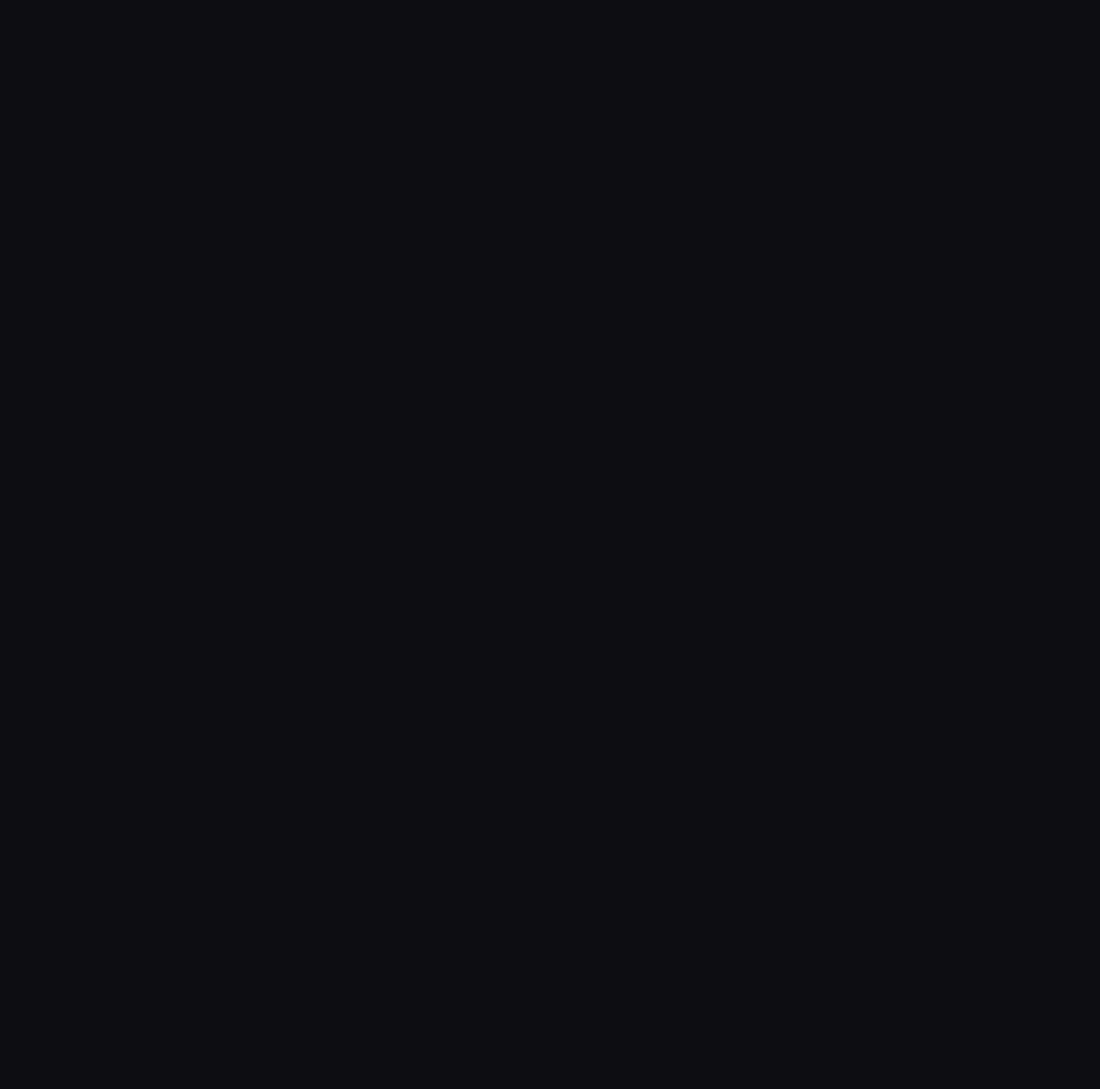
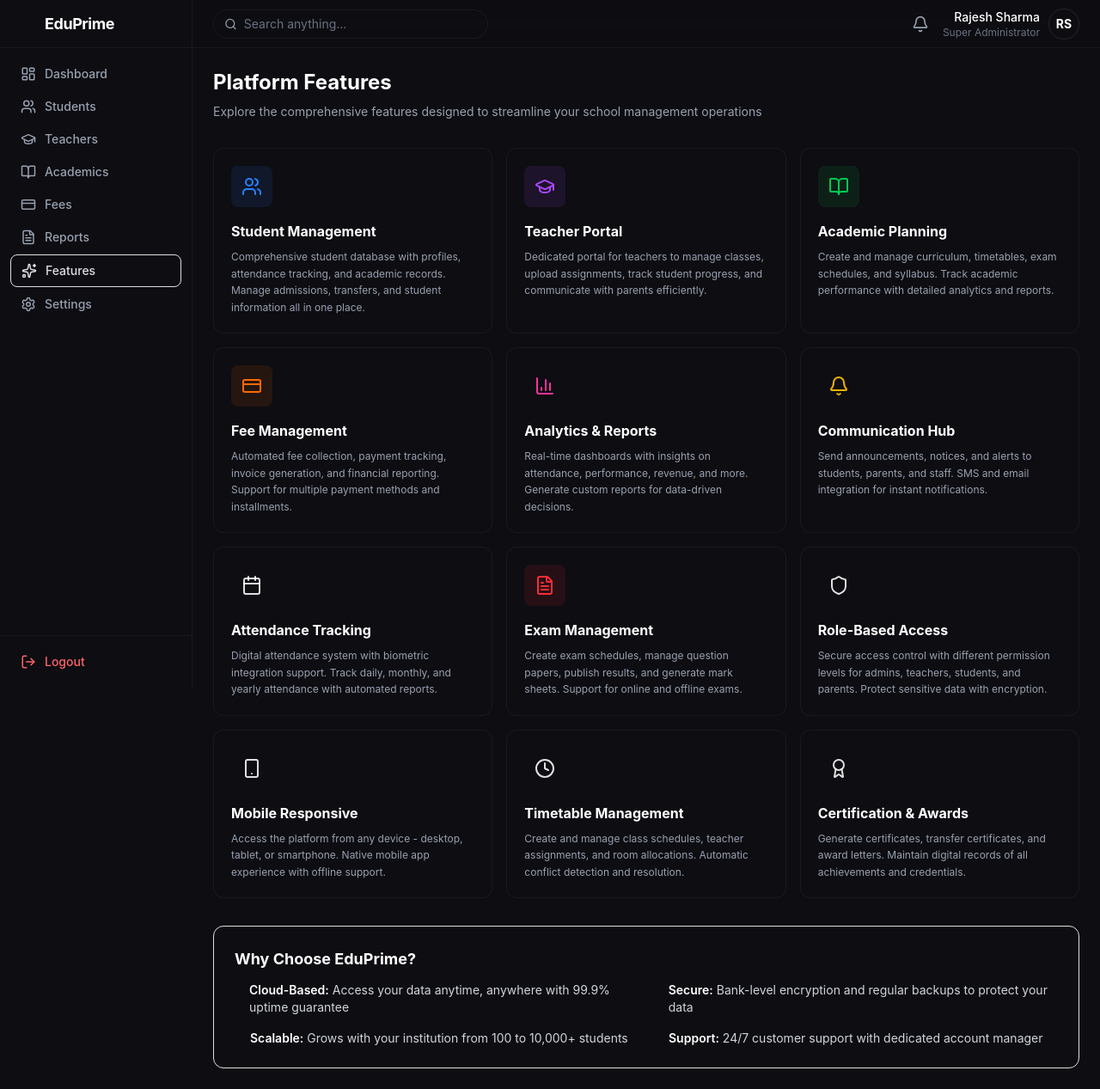
Before and after one commit to Naseer-047/School-website, a React app in the folder frontend/: page /admin/features in a window 1280 px wide. Before the commit this address had no page. Shown: the whole page at 86% size. Before the commit the page ends 800 px from the top, so only its background shows below. Built offline with nearby package versions, Linux system fonts and the light colour scheme; the HTML template or start-up script is replaced by a standard one.

Commit message:
Add initial application routing, admin dashboard layout with sidebar, and a new features page.

```diff
--- a/frontend/src/App.jsx
+++ b/frontend/src/App.jsx
@@ -10,6 +10,7 @@ import Academics from './pages/admin/Academics';
 import AdminFees from './pages/admin/Fees';
 import Reports from './pages/admin/Reports';
 import Settings from './pages/admin/Settings';
+import Features from './pages/admin/Features';
 import Login from './pages/Login';
 import StudentLayout from './components/student/StudentLayout';
 import StudentDashboard from './pages/student/StudentDashboard';
@@ -37,6 +38,7 @@ function App() {
               <Route path="academics" element={<Academics />} />
               <Route path="fees" element={<AdminFees />} />
               <Route path="reports" element={<Reports />} />
+              <Route path="features" element={<Features />} />
               <Route path="settings" element={<Settings />} />
           </Route>
 
--- a/frontend/src/components/dashboard/DashboardLayout.jsx
+++ b/frontend/src/components/dashboard/DashboardLayout.jsx
@@ -8,10 +8,10 @@ const DashboardLayout = () => {
         <div className="min-h-screen bg-background text-foreground flex">
             <Sidebar />
 
-            <main className="flex-1 ml-64 flex flex-col">
+            <main className="flex-1 ml-56 flex flex-col">
                 {/* Header */}
-                <header className="h-16 border-b border-white/5 bg-background/80 backdrop-blur-md sticky top-0 z-30 flex items-center justify-between px-8">
-                    <div className="flex items-center bg-surface border border-white/5 rounded-full px-4 py-2 w-96">
+                <header className="h-14 border-b border-white/5 bg-background/80 backdrop-blur-md sticky top-0 z-30 flex items-center justify-between px-6">
+                    <div className="flex items-center bg-surface border border-white/5 rounded-full px-3 py-1.5 w-80">
                         <Search className="w-4 h-4 text-gray-400 mr-2" />
                         <input
                             type="text"
@@ -20,17 +20,17 @@ const DashboardLayout = () => {
                         />
                     </div>
 
-                    <div className="flex items-center gap-6">
+                    <div className="flex items-center gap-4">
                         <div className="relative cursor-pointer">
                             <Bell className="w-5 h-5 text-gray-400 hover:text-white transition-colors" />
                             <span className="absolute -top-1 -right-1 w-2 h-2 bg-primary rounded-full"></span>
                         </div>
-                        <div className="flex items-center gap-3">
+                        <div className="flex items-center gap-2.5">
                             <div className="text-right hidden md:block">
                                 <p className="text-sm font-medium text-white">Rajesh Sharma</p>
                                 <p className="text-xs text-gray-500">Super Administrator</p>
                             </div>
-                            <div className="w-10 h-10 rounded-full bg-gradient-to-r from-primary to-accent flex items-center justify-center text-white font-bold border border-white/10">
+                            <div className="w-9 h-9 rounded-full bg-gradient-to-r from-primary to-accent flex items-center justify-center text-white font-bold border border-white/10 text-sm">
                                 RS
                             </div>
                         </div>
@@ -38,7 +38,7 @@ const DashboardLayout = () => {
                 </header>
 
                 {/* Content Area */}
-                <div className="p-8 flex-1 overflow-x-hidden">
+                <div className="p-6 flex-1 overflow-x-hidden">
                     <Outlet />
                 </div>
             </main>
--- a/frontend/src/components/dashboard/Sidebar.jsx
+++ b/frontend/src/components/dashboard/Sidebar.jsx
@@ -1,6 +1,6 @@
 import React from 'react';
 import { NavLink, useNavigate } from 'react-router-dom';
-import { LayoutDashboard, Users, GraduationCap, FileText, Settings, LogOut, BookOpen, CreditCard } from 'lucide-react';
+import { LayoutDashboard, Users, GraduationCap, FileText, Settings, LogOut, BookOpen, CreditCard, Sparkles } from 'lucide-react';
 
 const Sidebar = () => {
     const navigate = useNavigate();
@@ -17,6 +17,7 @@ const Sidebar = () => {
         { icon: <BookOpen size={18} />, label: "Academics", path: "/admin/academics" },
         { icon: <CreditCard size={18} />, label: "Fees", path: "/admin/fees" },
         { icon: <FileText size={18} />, label: "Reports", path: "/admin/reports" },
+        { icon: <Sparkles size={18} />, label: "Features", path: "/admin/features" },
         { icon: <Settings size={18} />, label: "Settings", path: "/admin/settings" },
     ];
 
--- /dev/null
+++ b/frontend/src/pages/admin/Features.jsx
@@ -0,0 +1,154 @@
+import React from 'react';
+import {
+    Users,
+    GraduationCap,
+    BookOpen,
+    CreditCard,
+    BarChart3,
+    Bell,
+    Calendar,
+    FileText,
+    Shield,
+    Smartphone,
+    Clock,
+    Award
+} from 'lucide-react';
+
+const Features = () => {
+    const features = [
+        {
+            icon: <Users className="w-6 h-6" />,
+            title: "Student Management",
+            description: "Comprehensive student database with profiles, attendance tracking, and academic records. Manage admissions, transfers, and student information all in one place.",
+            color: "blue"
+        },
+        {
+            icon: <GraduationCap className="w-6 h-6" />,
+            title: "Teacher Portal",
+            description: "Dedicated portal for teachers to manage classes, upload assignments, track student progress, and communicate with parents efficiently.",
+            color: "purple"
+        },
+        {
+            icon: <BookOpen className="w-6 h-6" />,
+            title: "Academic Planning",
+            description: "Create and manage curriculum, timetables, exam schedules, and syllabus. Track academic performance with detailed analytics and reports.",
+            color: "green"
+        },
+        {
+            icon: <CreditCard className="w-6 h-6" />,
+            title: "Fee Management",
+            description: "Automated fee collection, payment tracking, invoice generation, and financial reporting. Support for multiple payment methods and installments.",
+            color: "orange"
+        },
+        {
+            icon: <BarChart3 className="w-6 h-6" />,
+            title: "Analytics & Reports",
+            description: "Real-time dashboards with insights on attendance, performance, revenue, and more. Generate custom reports for data-driven decisions.",
+            color: "pink"
+        },
+        {
+            icon: <Bell className="w-6 h-6" />,
+            title: "Communication Hub",
+            description: "Send announcements, notices, and alerts to students, parents, and staff. SMS and email integration for instant notifications.",
+            color: "yellow"
+        },
+        {
+            icon: <Calendar className="w-6 h-6" />,
+            title: "Attendance Tracking",
+            description: "Digital attendance system with biometric integration support. Track daily, monthly, and yearly attendance with automated reports.",
+            color: "indigo"
+        },
+        {
+            icon: <FileText className="w-6 h-6" />,
+            title: "Exam Management",
+            description: "Create exam schedules, manage question papers, publish results, and generate mark sheets. Support for online and offline exams.",
+            color: "red"
+        },
+        {
+            icon: <Shield className="w-6 h-6" />,
+            title: "Role-Based Access",
+            description: "Secure access control with different permission levels for admins, teachers, students, and parents. Protect sensitive data with encryption.",
+            color: "teal"
+        },
+        {
+            icon: <Smartphone className="w-6 h-6" />,
+            title: "Mobile Responsive",
+            description: "Access the platform from any device - desktop, tablet, or smartphone. Native mobile app experience with offline support.",
+            color: "cyan"
+        },
+        {
+            icon: <Clock className="w-6 h-6" />,
+            title: "Timetable Management",
+            description: "Create and manage class schedules, teacher assignments, and room allocations. Automatic conflict detection and resolution.",
+            color: "violet"
+        },
+        {
+            icon: <Award className="w-6 h-6" />,
+            title: "Certification & Awards",
+            description: "Generate certificates, transfer certificates, and award letters. Maintain digital records of all achievements and credentials.",
+            color: "emerald"
+        }
+    ];
+
+    return (
+        <div className="space-y-6">
+            {/* Header */}
+            <div className="mb-8">
+                <h1 className="text-2xl font-bold text-white mb-2">Platform Features</h1>
+                <p className="text-sm text-gray-400">
+                    Explore the comprehensive features designed to streamline your school management operations
+                </p>
+            </div>
+
+            {/* Features Grid */}
+            <div className="grid grid-cols-1 md:grid-cols-2 lg:grid-cols-3 gap-4">
+                {features.map((feature, index) => (
+                    <div
+                        key={index}
+                        className="bg-surface border border-white/5 rounded-xl p-5 hover:border-primary/30 transition-all duration-300 group"
+                    >
+                        {/* Icon */}
+                        <div className={`w-12 h-12 rounded-lg bg-${feature.color}-500/10 flex items-center justify-center text-${feature.color}-500 mb-4 group-hover:scale-110 transition-transform`}>
+                            {feature.icon}
+                        </div>
+
+                        {/* Title */}
+                        <h3 className="text-base font-bold text-white mb-2 group-hover:text-primary transition-colors">
+                            {feature.title}
+                        </h3>
+
+                        {/* Description */}
+                        <p className="text-xs text-gray-400 leading-relaxed">
+                            {feature.description}
+                        </p>
+                    </div>
+                ))}
+            </div>
+
+            {/* Additional Info Section */}
+            <div className="mt-8 bg-gradient-to-r from-primary/10 to-accent/10 border border-primary/20 rounded-xl p-6">
+                <h2 className="text-lg font-bold text-white mb-3">Why Choose EduPrime?</h2>
+                <div className="grid grid-cols-1 md:grid-cols-2 gap-4 text-sm text-gray-300">
+                    <div className="flex items-start gap-3">
+                        <div className="w-1.5 h-1.5 rounded-full bg-primary mt-1.5"></div>
+                        <p><span className="font-semibold text-white">Cloud-Based:</span> Access your data anytime, anywhere with 99.9% uptime guarantee</p>
+                    </div>
+                    <div className="flex items-start gap-3">
+                        <div className="w-1.5 h-1.5 rounded-full bg-primary mt-1.5"></div>
+                        <p><span className="font-semibold text-white">Secure:</span> Bank-level encryption and regular backups to protect your data</p>
+                    </div>
+                    <div className="flex items-start gap-3">
+                        <div className="w-1.5 h-1.5 rounded-full bg-primary mt-1.5"></div>
+                        <p><span className="font-semibold text-white">Scalable:</span> Grows with your institution from 100 to 10,000+ students</p>
+                    </div>
+                    <div className="flex items-start gap-3">
+                        <div className="w-1.5 h-1.5 rounded-full bg-primary mt-1.5"></div>
+                        <p><span className="font-semibold text-white">Support:</span> 24/7 customer support with dedicated account manager</p>
+                    </div>
+                </div>
+            </div>
+        </div>
+    );
+};
+
+export default Features;
```
